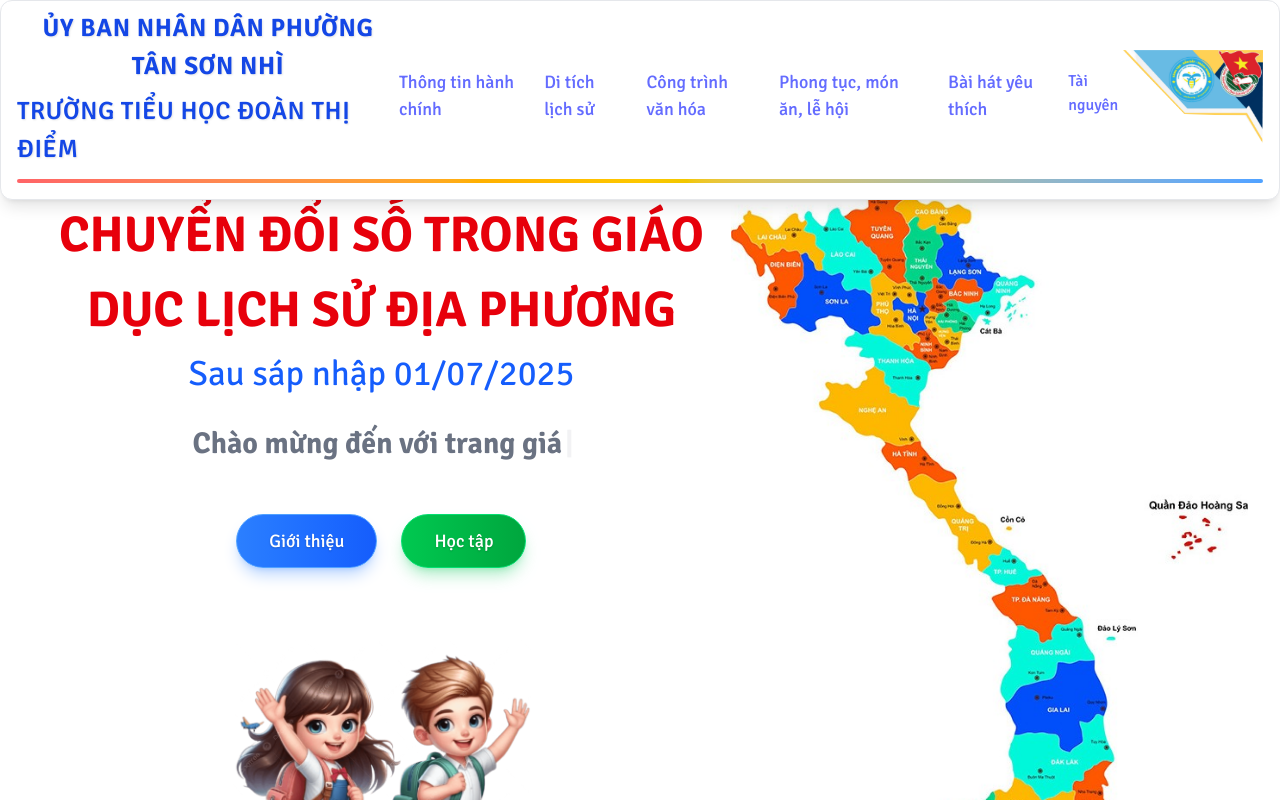
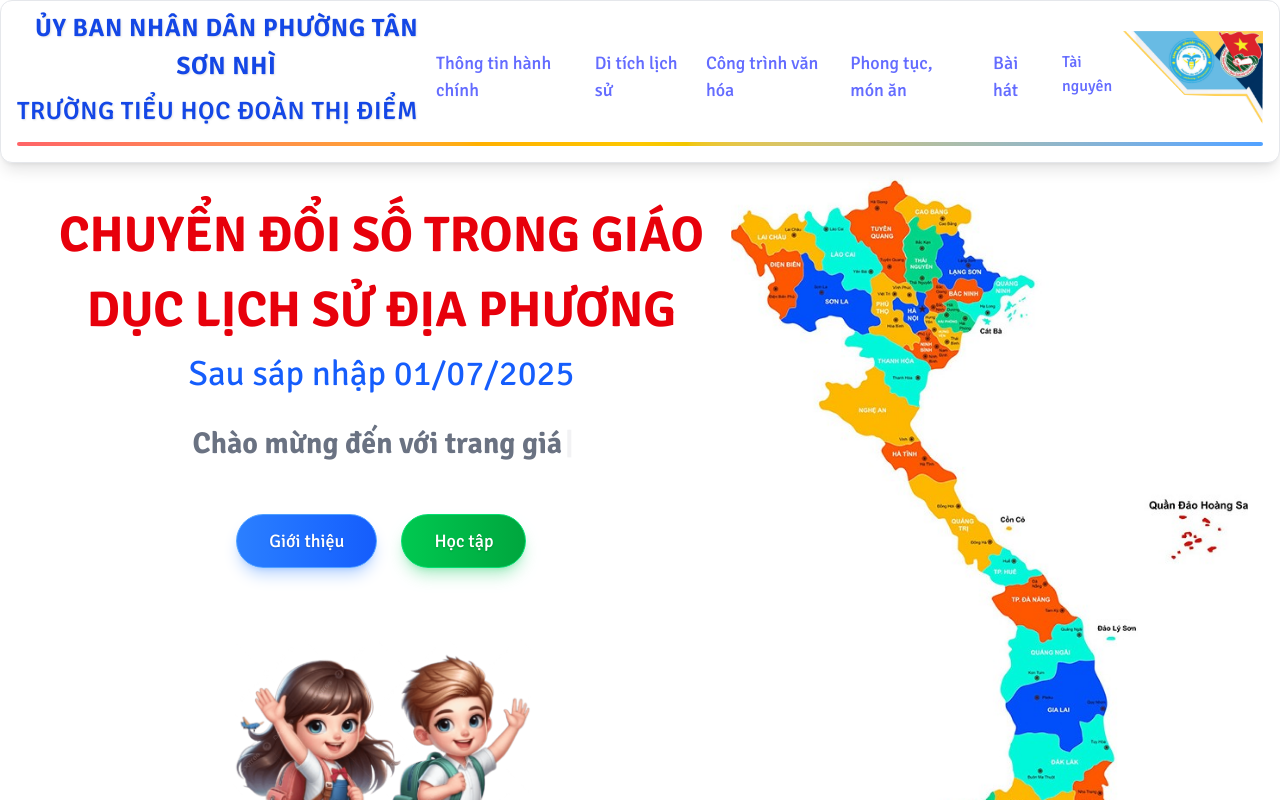
Before and after one commit to Duongnl/local-history, a React (Vite) app: page / in a window 1280 px wide. Shown: the top 800 px of the page. Built offline with nearby package versions, Linux system fonts and the light colour scheme.

Commit message:
add code

```diff
--- a/src/components/share/HeaderWeb.jsx
+++ b/src/components/share/HeaderWeb.jsx
@@ -43,9 +43,9 @@ const Header = () => {
                         <a href="#vitri" onClick={(e) => { e.preventDefault(); document.querySelector('#vitri').scrollIntoView({ behavior: 'smooth' }); }} className="text-[18px] navigation cursor-pointer">Thông tin hành chính</a>
                         <a href="#truso" onClick={(e) => { e.preventDefault(); document.querySelector('#truso').scrollIntoView({ behavior: 'smooth' }); }} className="text-[18px] navigation cursor-pointer">Di tích lịch sử</a>
                         <a href="#ditich" onClick={(e) => { e.preventDefault(); document.querySelector('#ditich').scrollIntoView({ behavior: 'smooth' }); }} className="text-[18px] navigation cursor-pointer">Công trình văn hóa</a>
-                        <a href="#ditich" onClick={(e) => { e.preventDefault(); document.querySelector('#ditich').scrollIntoView({ behavior: 'smooth' }); }} className="text-[18px] navigation cursor-pointer">Phong tục, món ăn, lễ hội
+                        <a href="#ditich" onClick={(e) => { e.preventDefault(); document.querySelector('#ditich').scrollIntoView({ behavior: 'smooth' }); }} className="text-[18px] navigation cursor-pointer">Phong tục, món ăn
 </a>
-                        <a href="#ditich" onClick={(e) => { e.preventDefault(); document.querySelector('#ditich').scrollIntoView({ behavior: 'smooth' }); }} className="text-[18px] navigation cursor-pointer">Bài hát yêu thích</a>
+                        <a href="#ditich" onClick={(e) => { e.preventDefault(); document.querySelector('#ditich').scrollIntoView({ behavior: 'smooth' }); }} className="text-[18px] navigation cursor-pointer">Bài hát</a>
                         <a href="https://bit.ly/LICHSUDIAPHUONG" >Tài nguyên</a>
                     </div>
 
```
